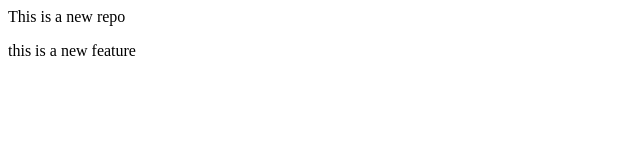
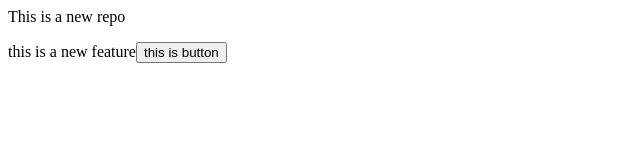
Before and after one commit to kripaakalal/local-repo, a plain HTML site: page index.html in a window 1280 px wide. Shown: the whole page, without its empty margins (0-640 px from the left). Drawn offline with Linux system fonts and the light colour scheme.

Commit message:
ADD button

```diff
--- a/index.html
+++ b/index.html
@@ -1,2 +1,2 @@
 <p>This is a new repo</p>
-<P>this is a new feature</P>
+<P>this is a new feature<button>this is button</button></P>
```
